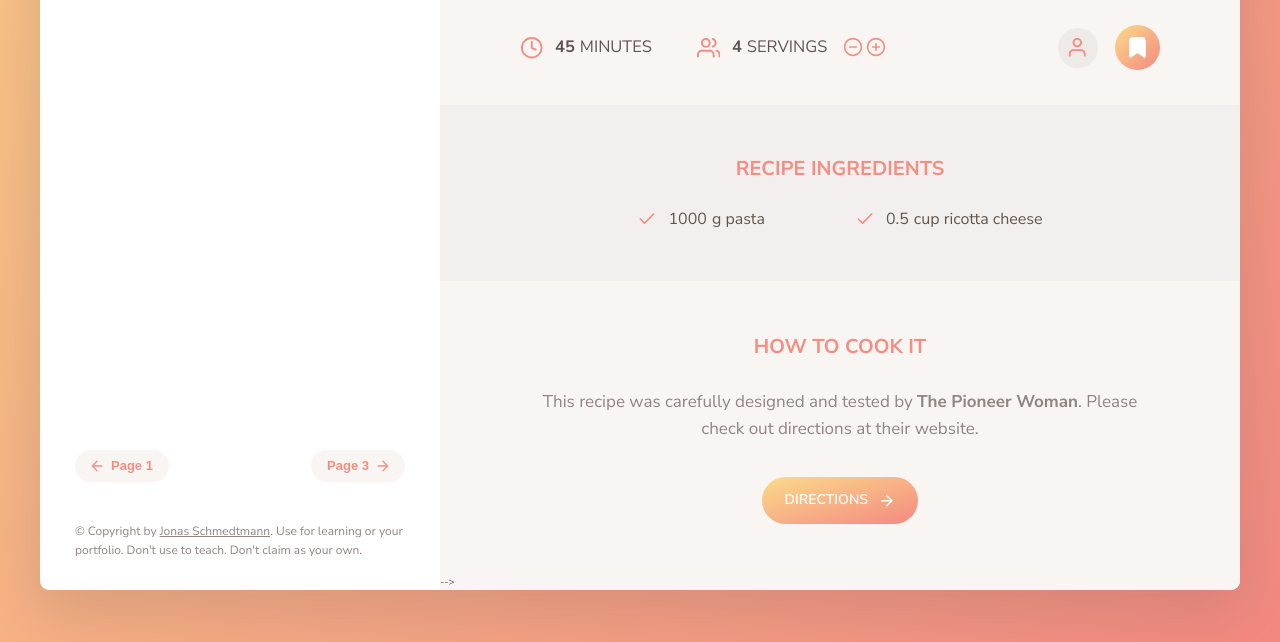
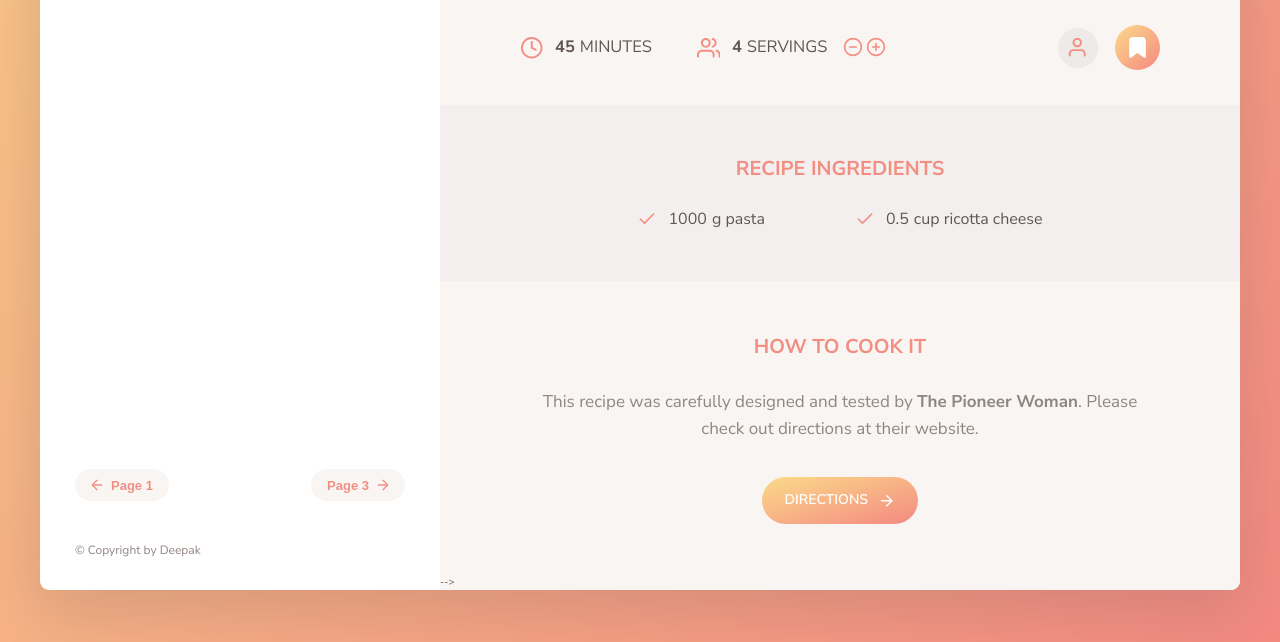
Before and after one commit to Deepak-gautam1/search_bar_Omnifood, a website built with Parcel: page index.html in a window 1280 px wide. Shown: the part 994-1636 px from the top of the page. Built offline with nearby package versions, Linux system fonts and the light colour scheme; files whose address does not match are found by name.

Commit message:
Update index.html

```diff
--- a/index.html
+++ b/index.html
@@ -121,14 +121,8 @@
         </div>
 
         <p class="copyright">
-          &copy; Copyright by
-          <a
-            class="twitter-link"
-            target="_blank"
-            href="https://twitter.com/jonasschmedtman"
-            >Jonas Schmedtmann</a
-          >. Use for learning or your portfolio. Don't use to teach. Don't claim
-          as your own.
+          &copy; Copyright by Deepak
+
         </p>
       </div>
 
```
